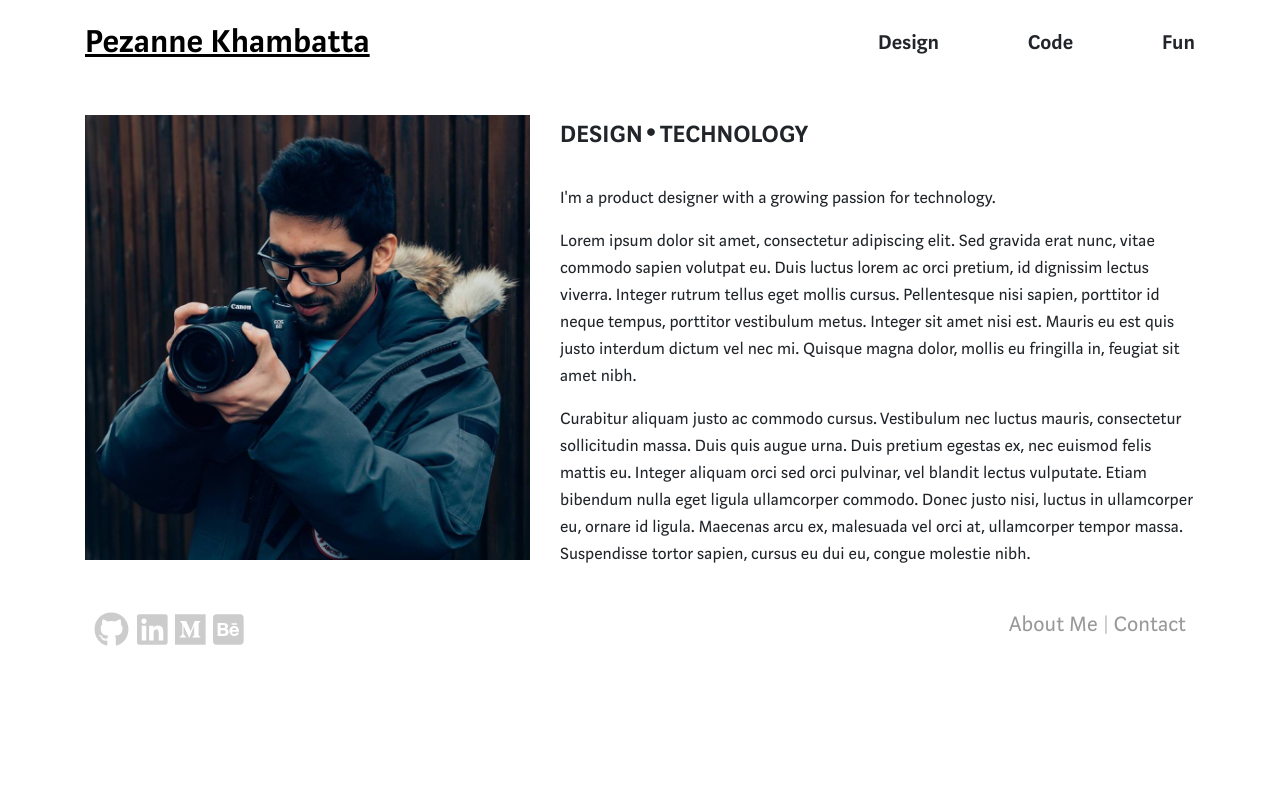
After one commit to pkhambat1/DesignWebsite, a PHP site: page /about-me.html in a window 1280 px wide. The commit adds this page. Run offline with PHP 8.4, Linux system fonts and the light colour scheme; some libraries are stand-ins or nearby versions.

Commit message:
24-07-19 changes

```diff
--- /dev/null
+++ b/about-me.html
@@ -0,0 +1,127 @@
+<!DOCTYPE html>
+<html>
+
+<head>
+    <meta charset="utf-8">
+    <meta name="viewport" content="width=device-width, initial-scale=1.0, shrink-to-fit=no">
+    <title>Home - Pezanne Khambatta</title>
+    <meta name="description" content="Hello, I am Pezanne">
+
+    <!-- Official Bootstrap Links -->
+    <link rel="stylesheet" href="https://maxcdn.bootstrapcdn.com/bootstrap/4.3.1/css/bootstrap.min.css">
+    <script src="https://code.jquery.com/jquery-1.10.2.js"></script>
+    <script src="https://ajax.googleapis.com/ajax/libs/jquery/3.4.0/jquery.min.js"></script>
+    <script src="https://cdnjs.cloudflare.com/ajax/libs/popper.js/1.14.7/umd/popper.min.js"></script>
+    <script src="https://maxcdn.bootstrapcdn.com/bootstrap/4.3.1/js/bootstrap.min.js"></script>
+
+    <!-- Hamburger -->
+    <link href="dist/hamburgers.css" rel="stylesheet">
+
+    <!-- OwlCarousel -->
+    <link rel="stylesheet" href="OwlCarousel2-2.3.4/docs/assets/owlcarousel/assets/owl.carousel.min.css">
+    <link rel="stylesheet" href="OwlCarousel2-2.3.4/docs/assets/owlcarousel/assets/owl.theme.default.min.css">
+    <script src="OwlCarousel2-2.3.4/docs/assets/owlcarousel/owl.carousel.min.js"></script>
+
+    <!-- Fonts -->
+    <link href="https://fonts.googleapis.com/css?family=Lato:400,700|Montserrat:400,700|Open+Sans:400,700|Oswald|Raleway:400,700|Roboto:400,700&display=swap&subset=cyrillic" rel="stylesheet">
+
+    <!--Favicon-->
+    <link rel="shortcut icon" type="img/png" href="img/favicon.png">
+    <link rel="stylesheet" href="css/site.css">
+    <script src="https://use.fontawesome.com/releases/v5.0.8/js/all.js"></script>
+    <script src="typed.js"></script>
+    <script type="text/javascript" src="js/index.js"></script>
+
+</head>
+
+<body>
+    <!-- Navbar -->
+	<main class="page landing-page">
+		<div class="portfolio-block">
+			<header>
+				<nav class="navbar navbar-light navbar-expand-lg fixed-top portfolio-navbar">
+					<div class="container">
+						<a class="nav-link logo" id="logo" href="index.html"><u>Pezanne Khambatta</u></a>
+						<button data-toggle="collapse" class="navbar-toggler" data-target="#navbarNav"><span class="sr-only">Toggle navigation</span><i class="fas fa-bars" id="hamburger"></i></button>
+						<div class="collapse navbar-collapse" id="navbarNav">
+							<ul class="nav navbar-nav ml-auto">
+								<li class="nav-item item" role="presentation">
+									<a class="nav-link" href="index.html">
+										<i class="fas fa-circle" style="opacity: 0"></i>
+										Design
+										<!-- 📐 -->
+									</a>
+								</li>
+								<li class="nav-item item" role="presentation">
+									<a class="nav-link" href="code.html">
+										<i class="fas fa-circle" style="opacity: 0"></i>
+										Code
+										<!-- 💻 -->
+									</a>
+								</li>
+								<li class="nav-item item pr-0" role="presentation">
+									<a class="nav-link pr-0" href="fun.html">
+										<i class="fas fa-circle" style="opacity: 0"></i>
+										Fun
+										<!-- 🍕 -->
+									</a>
+								</li>
+							</ul>
+						</div>
+					</div>
+				</nav>
+			</header>
+		</div>
+    </main>
+
+    <!-- Intro -->
+	<div class="container">
+		<div class="row justify-content-center">
+            <div class="col-md-5 col-12">
+                <img src="img/about-me-profile2.png" alt="" style="width:100%;">
+            </div>
+			<div class="col text-left about-me">
+                <span><strong>DESIGN </strong><i class="fas fa-circle" style="width: 8px;"></i><strong> TECHNOLOGY</strong></span><br /><br />
+                <p> I'm a product designer with a growing passion for technology.</p>
+
+                <p>Lorem ipsum dolor sit amet, consectetur adipiscing elit. Sed gravida erat nunc, vitae commodo sapien volutpat eu. Duis luctus lorem ac orci pretium, id dignissim lectus viverra. Integer rutrum tellus eget mollis cursus. Pellentesque nisi sapien, porttitor id neque tempus, porttitor vestibulum metus. Integer sit amet nisi est. Mauris eu est quis justo interdum dictum vel nec mi. Quisque magna dolor, mollis eu fringilla in, feugiat sit amet nibh.</p>
+
+                <p>Curabitur aliquam justo ac commodo cursus. Vestibulum nec luctus mauris, consectetur sollicitudin massa. Duis quis augue urna. Duis pretium egestas ex, nec euismod felis mattis eu. Integer aliquam orci sed orci pulvinar, vel blandit lectus vulputate. Etiam bibendum nulla eget ligula ullamcorper commodo. Donec justo nisi, luctus in ullamcorper eu, ornare id ligula. Maecenas arcu ex, malesuada vel orci at, ullamcorper tempor massa. Suspendisse tortor sapien, cursus eu dui eu, congue molestie nibh.</p>
+
+			</div>
+		</div>
+
+	</div>
+</body>
+
+<footer>
+    <div class="container p-4">
+        <div class="row">
+            <div class="col social-icons mr-auto">
+                <a href="https://github.com/pkhambat1">
+                    <i class="fab fa-github"></i>
+                </a>
+                <a href="https://www.linkedin.com/in/pezanne">
+                    <i class="fab fa-linkedin"></i>
+                </a>
+                <a href="https://medium.com/@pezannekhambatta">
+                    <i class="fab fa-medium"></i>
+                </a>
+                <a href="https://www.behance.net/Pezanne_Khambatta">
+                    <i class="fab fa-behance-square"></i>
+                </a>
+
+            </div>
+            <div class="col-auto footer-icons">
+                <a href="./about-me.html">
+                    <span>About Me</span>
+                </a>
+                <span style="color: rgb(0,0,0,.2);"><strong>|</strong></span>
+                <a href="./contact.html">
+                    <span>Contact</span>
+                </a>
+            </div>
+        </div>
+    </div>
+</footer>
+</html>
--- a/code.html
+++ b/code.html
@@ -5,7 +5,7 @@
 <head>
 	<meta charset="utf-8">
 	<meta name="viewport" content="width=device-width, initial-scale=1.0, shrink-to-fit=no">
-	<title>Home - Pezanne Khambatta</title>
+	<title>Code - Pezanne Khambatta</title>
 	<meta name="description" content="Hello, I am Pezanne">
 
 	<!-- Official Bootstrap Links -->
@@ -139,7 +139,7 @@
 							<span>About Me</span>
 						</a>
 						<span style="color: rgb(0,0,0,.2);"><strong>|</strong></span>
-						<a href="./about-me.html">
+						<a href="./contact.html">
 							<span>Contact</span>
 						</a>
 					</div>
--- a/css/site.css
+++ b/css/site.css
@@ -353,7 +353,7 @@ span.emoji {
   padding: 0px 0px 0px 0px;
 }
 
-.fa-circle {
+nav .fa-circle {
   color: blue;
   /*color: #00A0DC;*/
   padding-bottom: 2px;
@@ -611,3 +611,12 @@ section {
 footer span {
   font-family: 'medium-content-sans-serif-font';
 }
+
+.about-me span {
+  font-size: 26px;
+  font-family: 'medium-content-sans-serif-font';
+}
+
+.about-me p {
+  font-family: 'medium-content-sans-serif-font';
+}
--- a/fun.html
+++ b/fun.html
@@ -5,7 +5,7 @@
 <head>
 	<meta charset="utf-8">
 	<meta name="viewport" content="width=device-width, initial-scale=1.0, shrink-to-fit=no">
-	<title>Home - Pezanne Khambatta</title>
+	<title>Fun - Pezanne Khambatta</title>
 	<meta name="description" content="Hello, I am Pezanne">
 
 	<!-- Official Bootstrap Links -->
@@ -79,7 +79,7 @@
 	<div class="container">
 		<div class="row justify-content-center mb-3">
 			<div class="col-12">
-				<span>Check out some of the music I've been listening to lately. 🎧</span>
+				<span>Check out some of the music I've been listening to lately! 🎧</span>
 
 			</div>
 		</div>
@@ -149,7 +149,7 @@
 						<span>About Me</span>
 					</a>
 					<span style="color: rgb(0,0,0,.2);"><strong>|</strong></span>
-					<a href="./about-me.html">
+					<a href="./contact.html">
 						<span>Contact</span>
 					</a>
 				</div>
--- a/index.html
+++ b/index.html
@@ -92,7 +92,7 @@
 		<div class="row justify-content-center">
 			<div class="col-12 text-left intro">
 				<span> Hello, I&#39;m <strong>Pezanne</strong>.</span><span class="emoji">👋</span><br />
-				<span> I&#39;m a product designer with a growing passion for technology.</span><br />
+				<span> I'm a product designer with a growing passion for technology.</span><br />
 				<span> I enjoy solving problems<span id="typing"></span>
 
 			</div>
@@ -531,7 +531,7 @@
 						<span>About Me</span>
 					</a>
 					<span style="color: rgb(0,0,0,.2);"><strong>|</strong></span>
-					<a href="./about-me.html">
+					<a href="./contact.html">
 						<span>Contact</span>
 					</a>
 				</div>
```
Also changed, not shown: contact.html (added, +108 -0 lines), img/about-me-profile.png (added), img/about-me-profile2.png (added).
